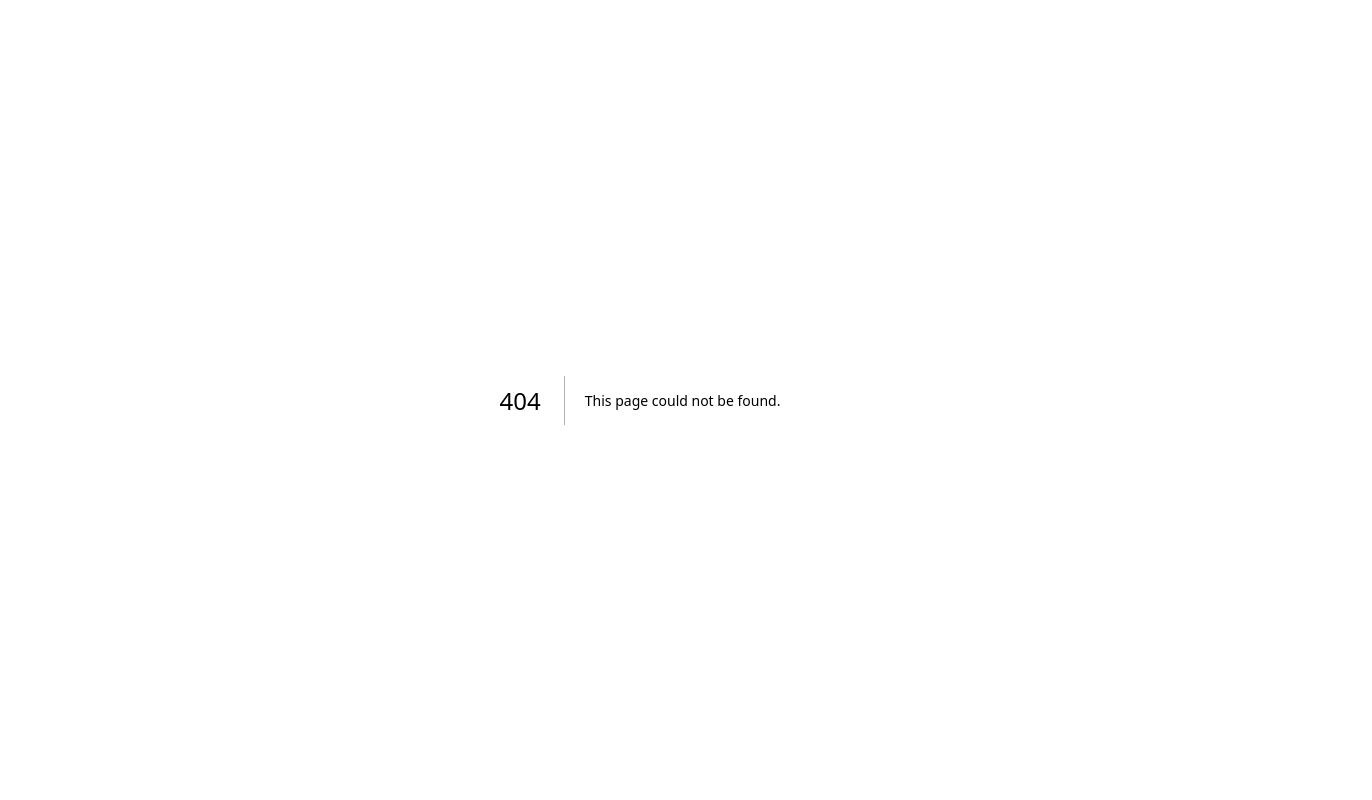
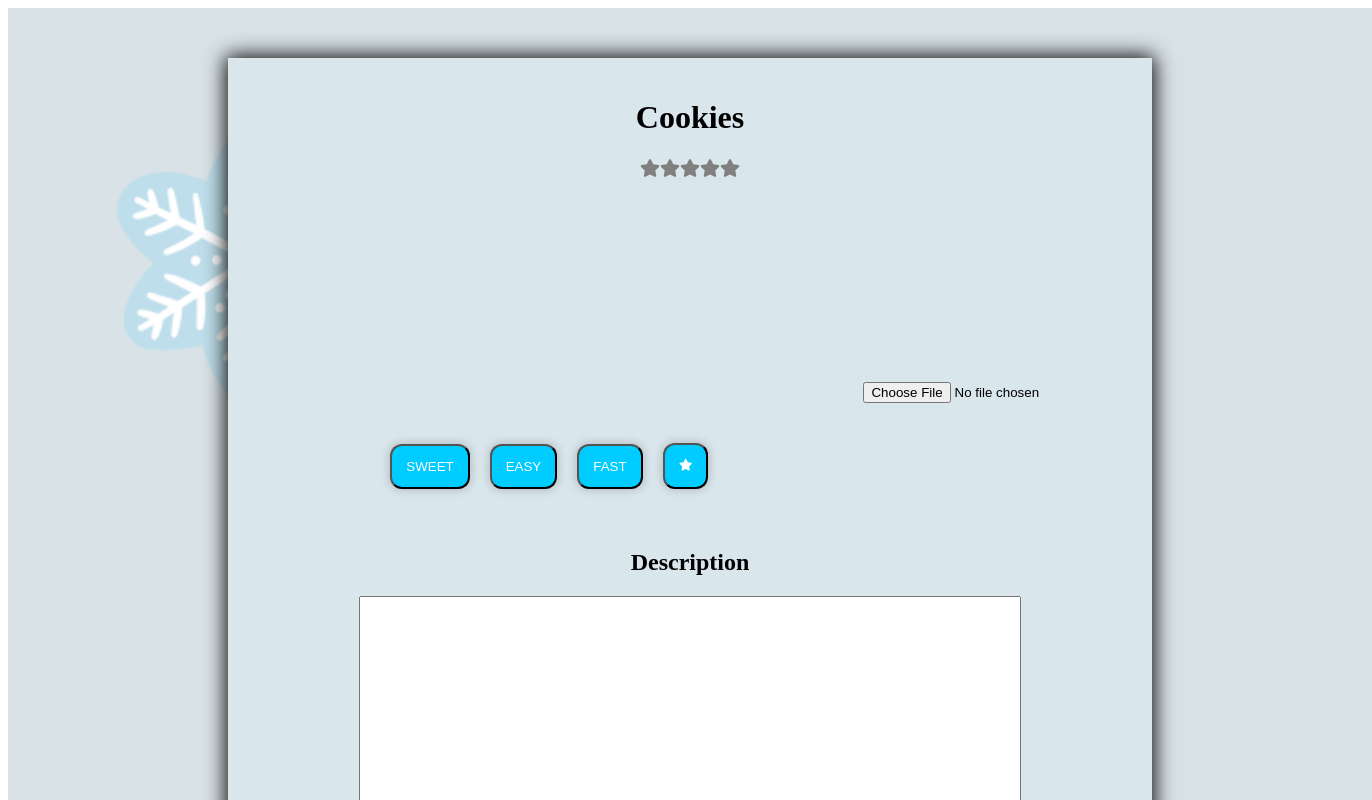
Before and after one commit to horsaen/mlh-winterland2, a Next.js app: page /recipe in a window 1280 px wide. Before the commit this address had no page. Shown: the top 800 px of the page, 1372 px wide, since content can reach past the window. Built offline with nearby package versions, Linux system fonts and the light colour scheme.

Commit message:
Added recipe page

```diff
--- /dev/null
+++ b/pages/recipe.js
@@ -0,0 +1,84 @@
+import styles from '../styles/Home.module.css'
+import Image from 'next/image'
+import { FaStar, FaTrash, FaSave } from "react-icons/fa"
+import React, {useState} from "react";
+
+export default function recipe() {
+
+    const [rating, setRating] = useState(null);
+    const [selectedImage, setSelectedImage] = useState(null);
+    const tags = ["SWEET", "EASY", "FAST"];
+
+
+
+    return(
+        // <div className = {styles.main}>
+            // <button className = {styles.button}> <span className = {styles.icon}></span> Return</button>
+            <div className={styles.body}>
+                <div className={styles.card}>
+                    <h1 size = {200}>Cookies</h1>
+                    <div>
+                        {[... Array(5)].map((star, i) => {
+                            const ratingValue = i + 1;
+
+                            return(
+                                <label>
+                                    <input
+                                    type = "radio"
+                                    name = "rating"
+                                    value = {ratingValue}
+                                    onClick = {() => setRating(ratingValue)}
+                                    className={styles.star_radio}/>
+                                    <FaStar className={styles.star} color = {ratingValue <= rating ? "#ffc107" : "grey"} size = {20}/>
+                                </label>
+                            )
+                        })}
+                    </div>
+
+                    <div>
+                    {selectedImage && (
+                        <div>
+                            <img alt="not fount" width={"250px"} src={URL.createObjectURL(selectedImage)} />
+                            <br />
+                            <button className = {styles.image_remove} onClick={()=>setSelectedImage(null)}>Remove</button>
+                        </div>
+                    )}
+                    {/* <img src={"/cookies.jpg"} width = '500' height = '400' className = {styles.container}/> */}
+                    <input
+                        type="file"
+                        name="myImage"
+                        className = {styles.image_upload}
+                        onChange={(event) => {
+                        setSelectedImage(event.target.files[0]);
+                    }}
+                    />
+                    </div>
+
+                    {/*tags */}
+
+                    <div className = {styles.container}>
+                        {tags.map((item) => {
+                        return(
+                            <button className = {styles.tag}> {item}</button>
+                        )
+                        })}
+                        <button className = {styles.tag}><FaStar></FaStar></button>
+                    </div>
+
+                    <h2>Description</h2>
+                    <textarea id="text" name="text" style = {{width: "70%", height: "15%", padding: "20px"}}></textarea>
+                    <h2>Ingredients</h2>
+                    <textarea id="text" name="text" style = {{width: "70%", height: "15%", padding: "20px"}}></textarea>
+                    <h2>Steps</h2>
+                    <textarea id="text" name="text" style = {{width: "70%", height: "15%", padding: "20px"}}></textarea>
+
+                    <div>
+                        <button className = {styles.save_button}> <FaSave className = {styles.button_icon} size = {30} color = "green"/></button>
+                        <button className = {styles.delete_button}><FaTrash className = {styles.button_icon} size = {28} color = "red"/></button>
+                    </div>
+
+                </div>
+            </div>
+        // </div>
+    )
+  }
```
Also changed, not shown: pages/home.js (added), public/cookies.jpg (added), public/snowflake1.PNG (added).
